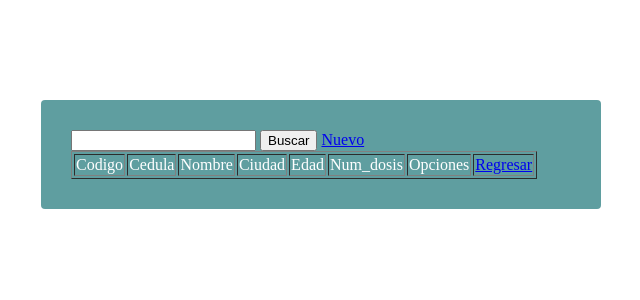
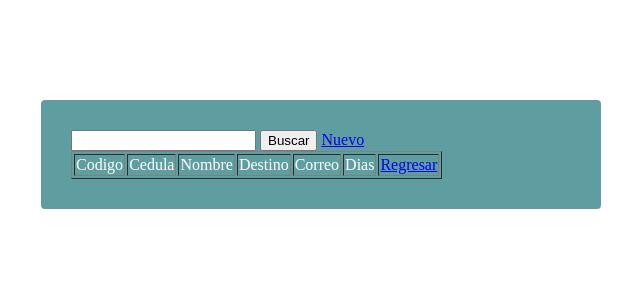
Before and after one commit to JeanCM10/Proyecto, a PHP site: page /buscar.php in a window 1280 px wide. Shown: the top 300 px of the page, without its empty margins (319-959 px from the left). Run offline with PHP 8.4, Linux system fonts and the light colour scheme; data that the repository does not hold is empty.

Commit message:
Buscar php editada

```diff
--- a/buscar.php
+++ b/buscar.php
@@ -25,12 +25,11 @@ $buscar = $_POST['buscar'];
 <table border = "1">
 <tr>
 <td>Codigo</td>
-<td >Cedula</td>
+<td>Cedula</td>
 <td>Nombre</td>
-<td>Ciudad</td>
-<td>Edad</td>
-<td>Num_dosis</td>
-<td>Opciones</td>
+<td>Destino</td>
+<td>Correo</td>
+<td>Dias</td>
 <td><a href="index.php">Regresar</a></td>
 
 
```
